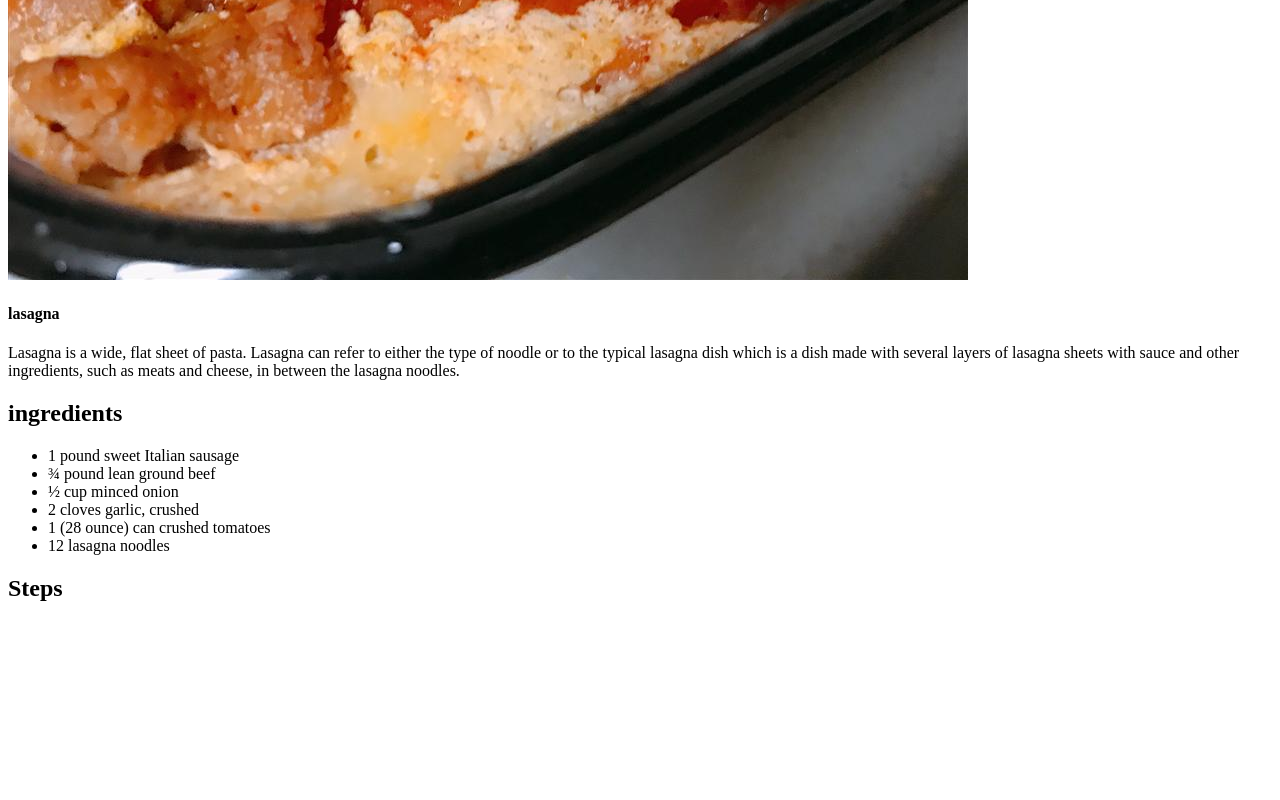
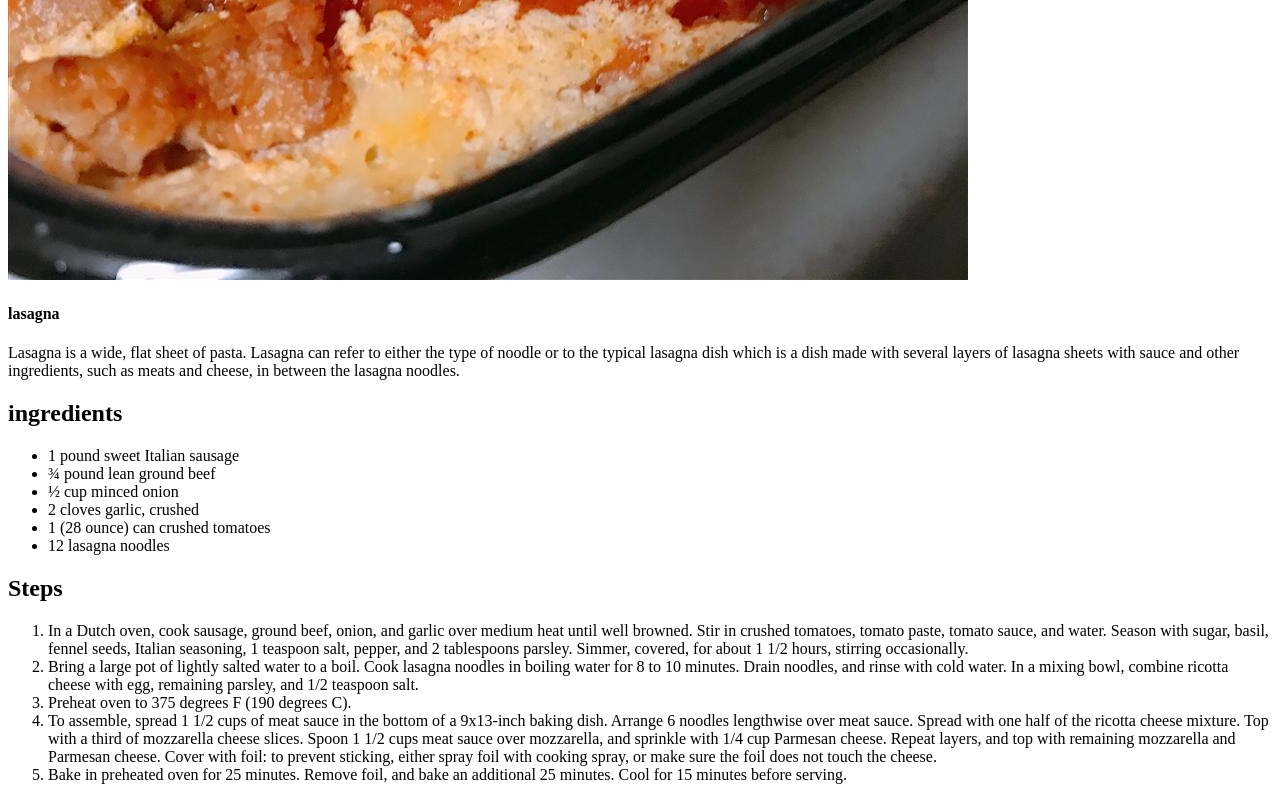
Before and after one commit to Jonathancodeglitch/-odin-recipes, a plain HTML site: page recipes/lasagna.html in a window 1280 px wide. Shown: the part 760-1560 px from the top of the page. Before the commit the page ends 1382 px from the top, so only its background shows below. Drawn offline with Linux system fonts and the light colour scheme.

Commit message:
added steps in making lasagna

```diff
--- a/recipes/lasagna.html
+++ b/recipes/lasagna.html
@@ -21,5 +21,13 @@
         <li>12 lasagna noodles</li>
     </ul>
     <h2>Steps</h2>
+    <ol>
+        <li>In a Dutch oven, cook sausage, ground beef, onion, and garlic over medium heat until well browned. Stir in crushed tomatoes, tomato paste, tomato sauce, and water. Season with sugar, basil, fennel seeds, Italian seasoning, 1 teaspoon salt, pepper, and 2 tablespoons parsley. Simmer, covered, for about 1 1/2 hours, stirring occasionally.</li>
+        <li>Bring a large pot of lightly salted water to a boil. Cook lasagna noodles in boiling water for 8 to 10 minutes. Drain noodles, and rinse with cold water. In a mixing bowl, combine ricotta cheese with egg, remaining parsley, and 1/2 teaspoon salt.</li>
+        <li>Preheat oven to 375 degrees F (190 degrees C).</li>
+        <li>To assemble, spread 1 1/2 cups of meat sauce in the bottom of a 9x13-inch baking dish. Arrange 6 noodles lengthwise over meat sauce. Spread with one half of the ricotta cheese mixture. Top with a third of mozzarella cheese slices. Spoon 1 1/2 cups meat sauce over mozzarella, and sprinkle with 1/4 cup Parmesan cheese. Repeat layers, and top with remaining mozzarella and Parmesan cheese. Cover with foil: to prevent sticking, either spray foil with cooking spray, or make sure the foil does not touch the cheese.</li>
+        <li>Bake in preheated oven for 25 minutes. Remove foil, and bake an additional 25 minutes. Cool for 15 minutes before serving.</li>
+
+    </ol>
 </body>
 </html>
```
